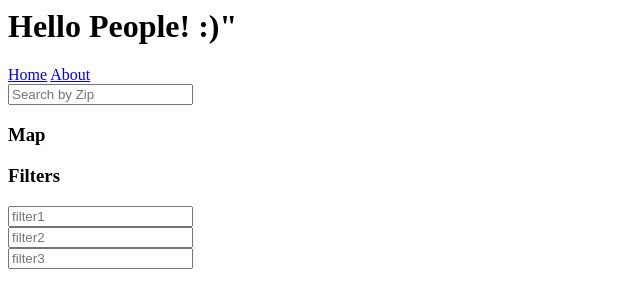
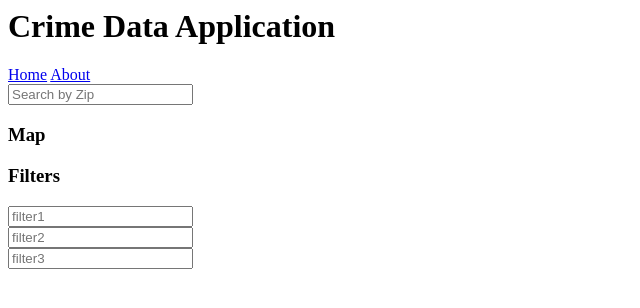
Before and after one commit to rdizzle2350/377FinalProject, a website: page public/index.html in a window 1280 px wide. Shown: the whole page, without its empty margins (0-640 px from the left). Drawn offline with Linux system fonts and the light colour scheme.

Commit message:
Update index.html

```diff
--- a/public/index.html
+++ b/public/index.html
@@ -9,7 +9,7 @@
         <div class="container">
             <div class = "flex-outer">
                 <div class="header">
-                    <h1>Hello People! :)"</h1>
+                    <h1>Crime Data Application</h1>
                 </div>
                 <nav class="menu">
                     <a href="#">Home</a></li>
```
